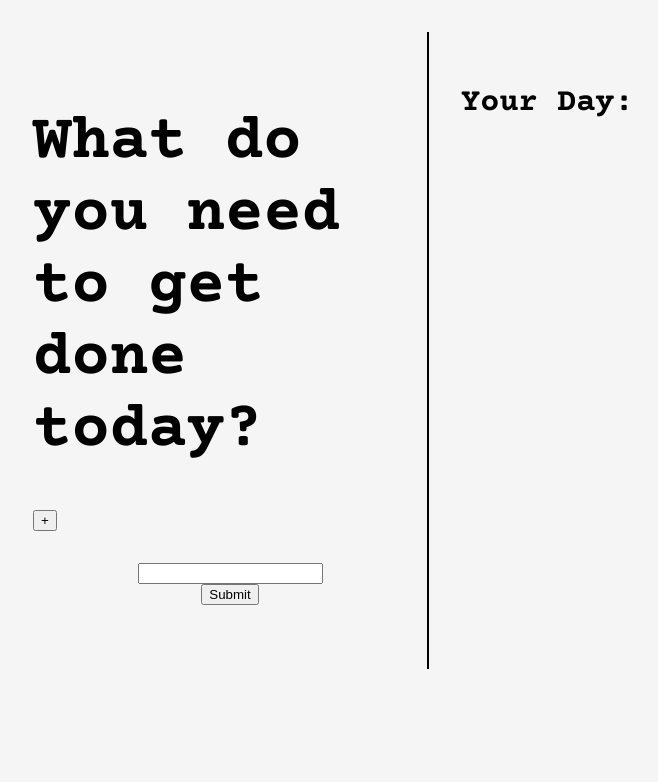
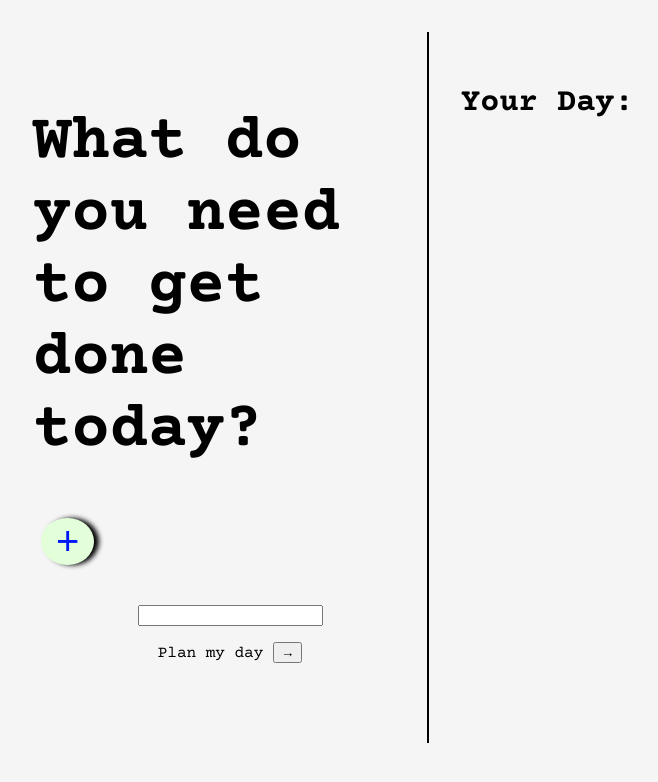
Before and after one commit to emmalgs/prioritime2, a React (Vite) app: page / in a window 1280 px wide. Shown: the top 782 px of the page, without its empty margins (31-689 px from the left). Built offline with nearby package versions, Linux system fonts and the light colour scheme.

Commit message:
Refactor form component to dynamically add and remove inputs

```diff
--- a/src/components/form.tsx
+++ b/src/components/form.tsx
@@ -1,23 +1,41 @@
 import { useState } from "react";
 import Input from "./input";
 
-const Form = () => {
-  const [inputCount, setInputCount] = useState(1);
+const Form = ({ handleSubmit }) => {
+  const [inputs, setInputs] = useState([{ key: 0 }]);
 
   const addInput = () => {
-    setInputCount(inputCount + 1);
+    setInputs([...inputs, { key: inputs.length }]);
   };
 
-  const inputs = Array.from({ length: inputCount }).map((_, index) => (
-    <Input key={index} />
-  ));
+  const removeInput = (index) => {
+    const newInputs = inputs.filter((input) => input.key !== index);
+    setInputs(newInputs);
+  };
+
+  const inputView = inputs.map((input, index) => {
+    return (
+      <Input key={input.key} remove={() => removeInput(input.key)} />
+    );
+  });
+
+  // const handleSubmit = async (e) => {
+  //   e.preventDefault();
+  //   const allInputs = e.target.todo;
+  //   const values = [];
+  //   for (let i = 0; i < allInputs.length; i++) {
+  //     values.push(allInputs[i].value);
+  //   }
+  //   values.join(' ,');
+  //   const response = await chatGpt(values);
+  // }
 
   return (
     <div>
-      <button onClick={addInput}>+</button>
-      <form className='inputForm'>
-        {inputs}
-        <button type="submit">Submit</button>
+      <button type="button" className="addInputBtn" onClick={addInput}>+</button>
+      <form className='inputForm' onSubmit={handleSubmit}>
+        {inputView}
+        <p>Plan my day <button type="submit">&#8594;</button></p>
       </form>
     </div>
   );
```
